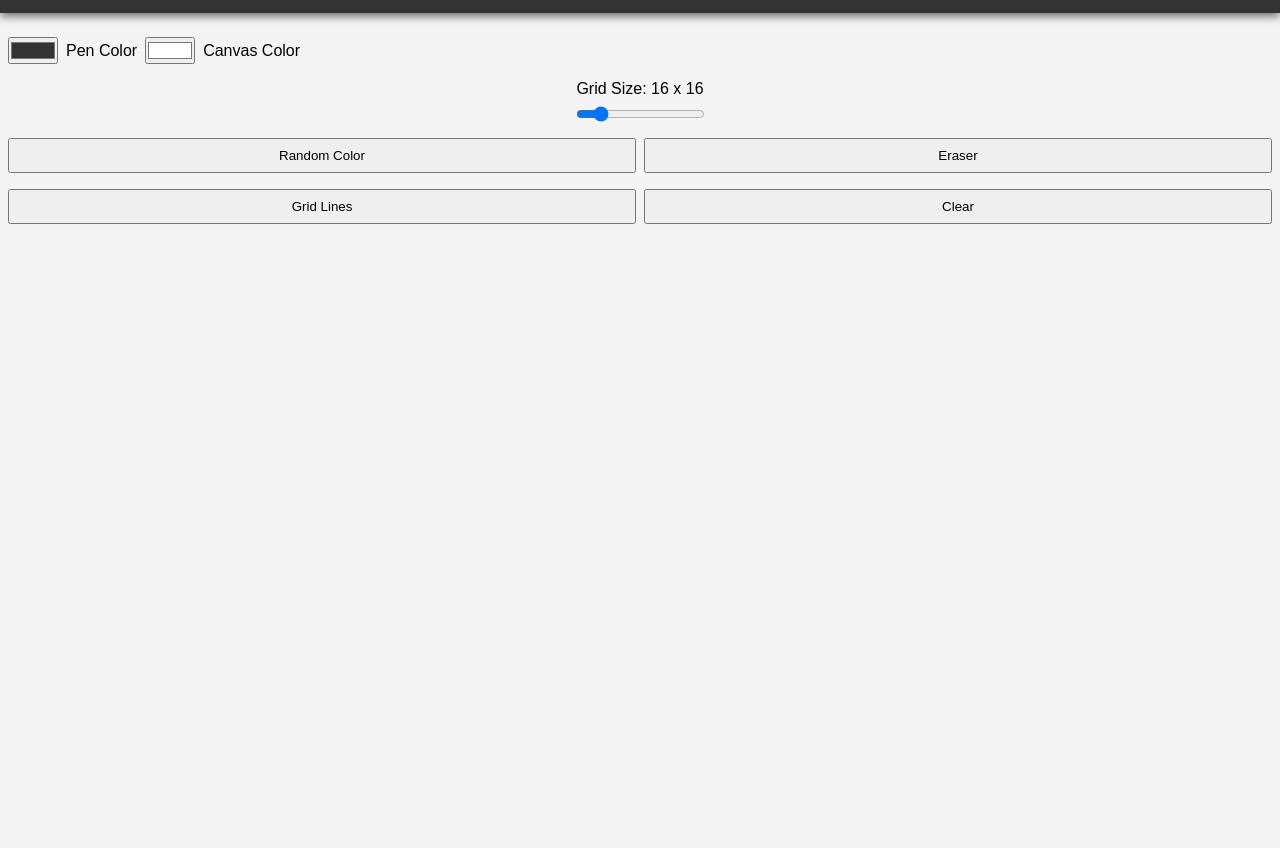
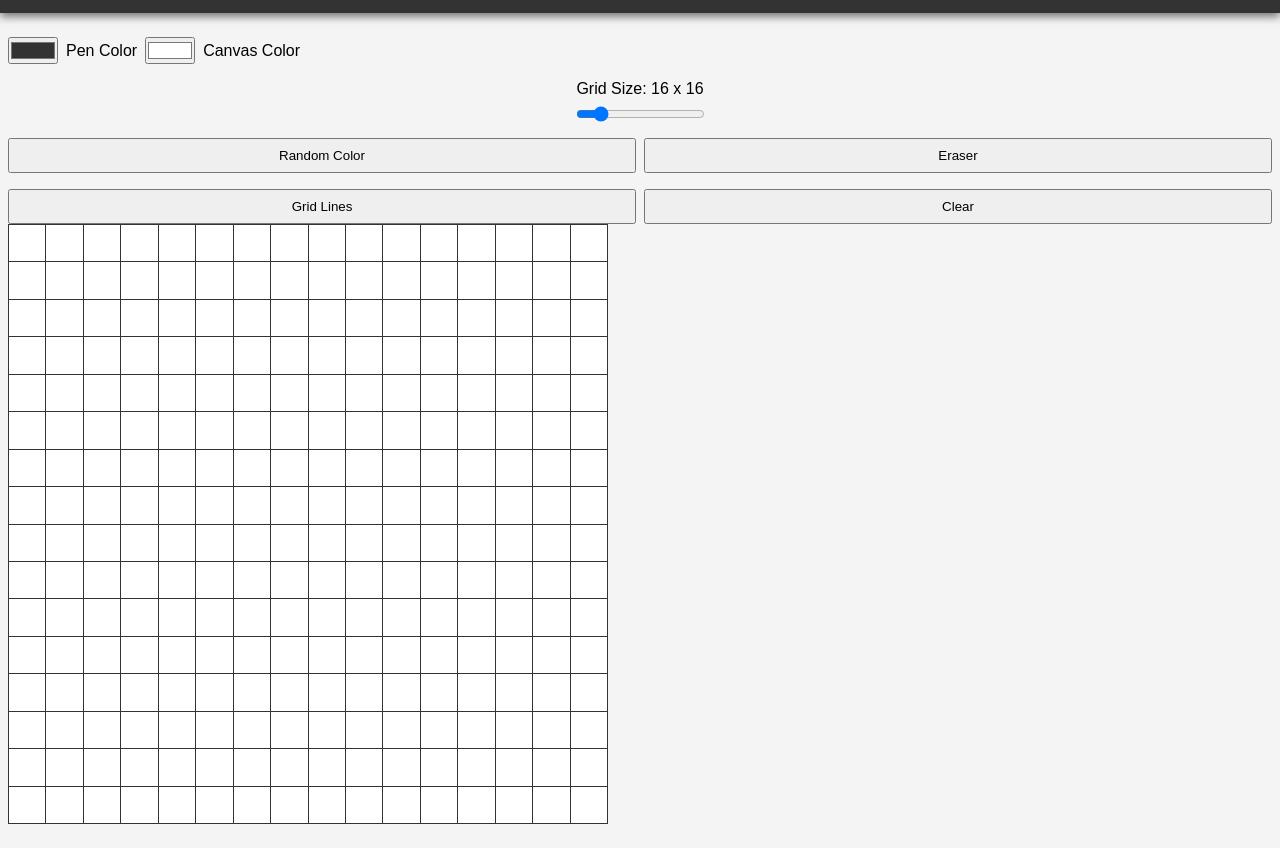
Before and after one commit to karolistech/etch-a-sketch, a website built with Vite: page index.html in a window 1280 px wide. Shown: the part 56-904 px from the top of the page. Before the commit the page ends 800 px from the top, so only its background shows below. Built offline with nearby package versions, Linux system fonts and the light colour scheme.

Commit message:
feat: add dynamic canvas grid

```diff
--- a/index.html
+++ b/index.html
@@ -41,6 +41,8 @@
           <button class="controls__btn controls__btn--clear">Clear</button>
         </div>
       </div>
+
+      <div class="canvas canvas--grid-lines"></div>
     </main>
   </body>
 </html>
--- a/src/main.ts
+++ b/src/main.ts
@@ -0,0 +1,24 @@
+const canvas = document.querySelector<HTMLDivElement>(".canvas")!;
+
+const state = {
+  gridSize: 16,
+};
+
+function createGrid(size: number) {
+  canvas.replaceChildren();
+
+  canvas.style.gridTemplateColumns = `repeat(${size}, 1fr)`;
+
+  for (let i = 0; i < size * size; i++) {
+    const cell = document.createElement("div");
+    cell.className = "canvas__cell";
+
+    canvas.appendChild(cell);
+  }
+}
+
+function init() {
+  createGrid(state.gridSize);
+}
+
+init();
--- a/src/style.css
+++ b/src/style.css
@@ -50,3 +50,20 @@
   flex: 1;
   padding-block: 0.5rem;
 }
+
+.canvas {
+  display: grid;
+  width: min(100%, 600px);
+  aspect-ratio: 1 / 1;
+  background-color: #fff;
+}
+
+.canvas--grid-lines {
+  border-top: 1px solid #333;
+  border-right: 1px solid #333;
+}
+
+.canvas--grid-lines .canvas__cell {
+  border-bottom: 1px solid #333;
+  border-left: 1px solid #333;
+}
```
